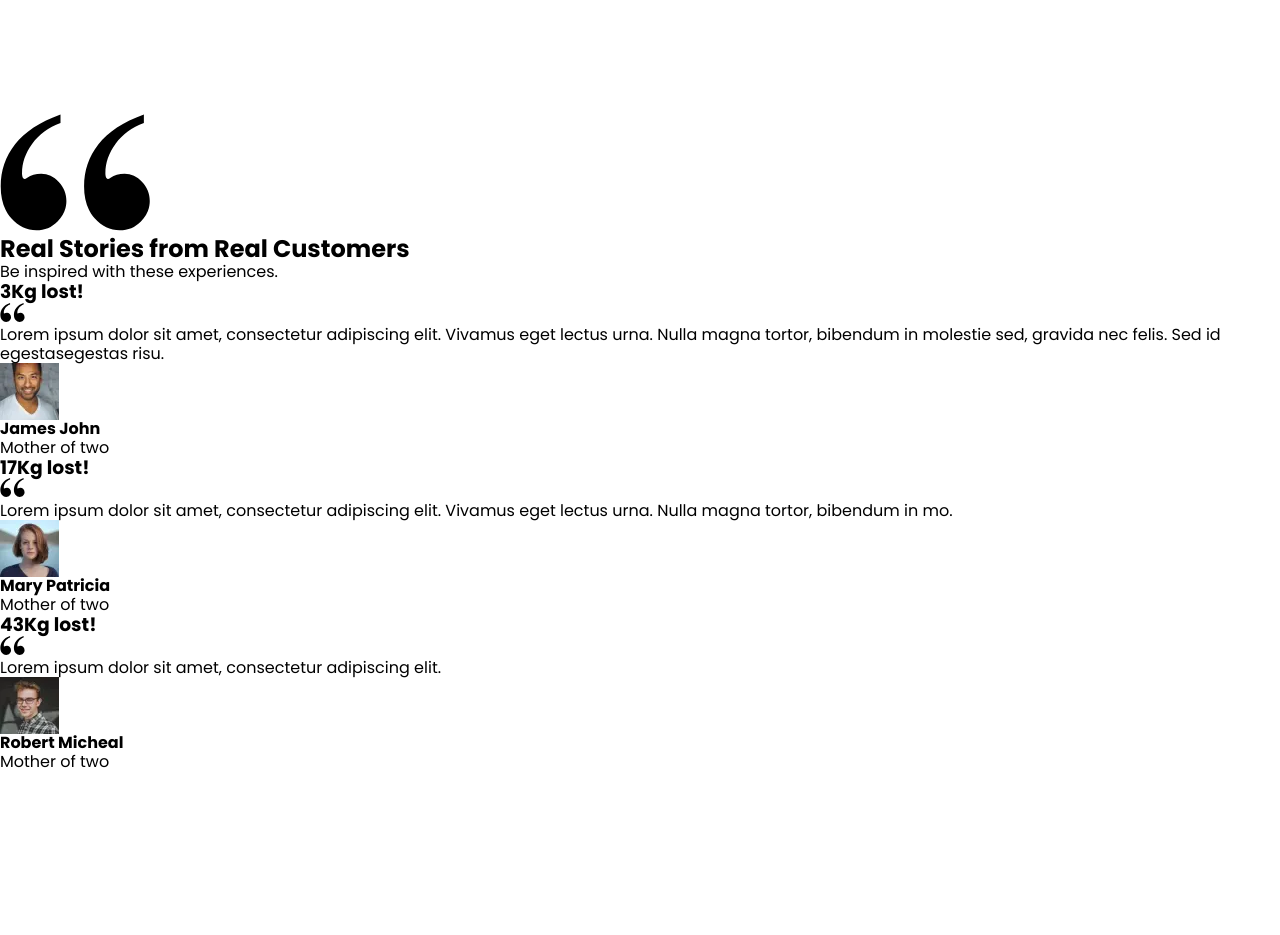
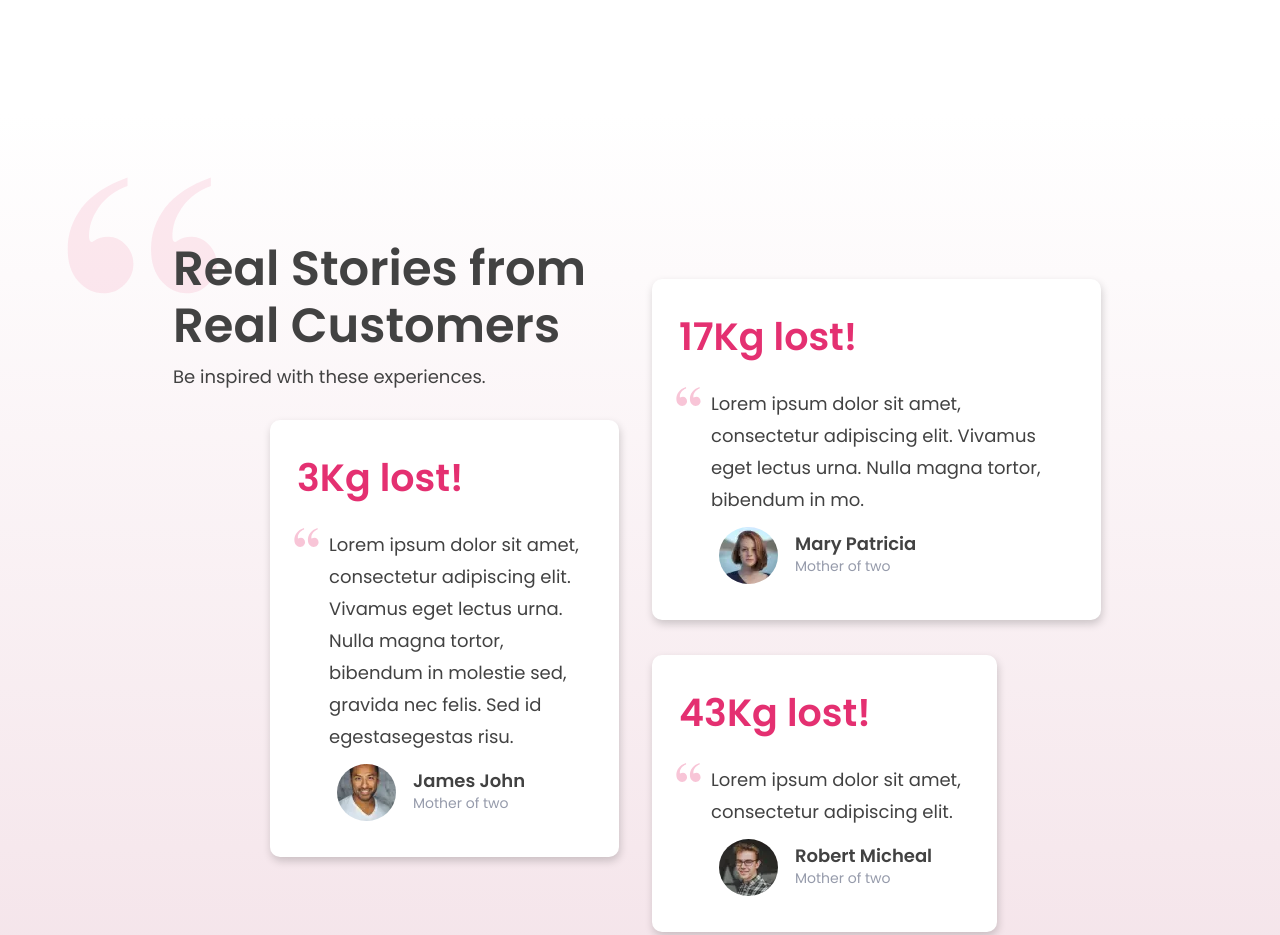
Before and after one commit to elen-purple/GoodLyfe, a plain HTML site: page index.html in a window 1280 px wide. Shown: the part 2840-3775 px from the top of the page. Before the commit the page ends 3613 px from the top, so only its background shows below. Drawn offline with nearby package versions, Linux system fonts and the light colour scheme.

Commit message:
makes real styles

```diff
--- a/index.html
+++ b/index.html
@@ -140,11 +140,14 @@
         </div>
       </section>
       <section class="real">
+        <div class="container">
           <svg class="real-icon" width="151" height="117">
             <use href="./svg/icons.svg#quotes"></use>
           </svg>
+          <div class="real-wrapper">
             <h2 class="real-title">Real Stories from Real Customers</h2>
             <p class="real-desc">Be inspired with these experiences.</p>
+          </div>
           <ul class="real-list">
             <li class="real-item">
               <h3 class="real-lost">3Kg lost!</h3>
@@ -210,6 +213,7 @@
               </div>
             </li>
           </ul>
+        </div>
       </section>
     </main>
   </body>
--- a/sass/sections/_real.scss
+++ b/sass/sections/_real.scss
@@ -0,0 +1,114 @@
+.real {
+    padding-top: 126px;
+    padding-bottom: 621px;
+    background: linear-gradient(180deg, var(--white) 0%, #f4e3e9 100%);
+}
+
+.real-icon {
+    fill: rgba(228, 48, 113, 0.1);
+    position: absolute;
+    top: -63px;
+    left: -7px;
+    z-index: 0;
+}
+
+.real-wrapper{
+    padding-left: 83px;
+    position: relative;
+    z-index: 1;
+}
+
+.real-title {
+    font-weight: 600;
+    font-size: 48px;
+    line-height: 1.192;
+    color: var(--grey-copy);
+    margin-bottom: 12px;
+    width: 414px;
+}
+
+.real-desc {
+    font-weight: 400;
+    font-size: 18px;
+    color: var(--grey-copy);
+}
+
+.real-list {}
+
+.real-item {
+    border-radius: 10px;
+    box-shadow: 1px 4px 8px 0 rgba(0, 0, 0, 0.18);
+    background: var(--white);
+    padding: 35px 34px 36px 27px;
+    position: absolute;
+}
+
+.real-item:nth-child(1) {
+    width: 349px;
+    top: 180px;
+    left: 196px;
+}
+
+.real-item:nth-child(2) {
+    width: 449px;
+    top: 39px;
+    left: 578px;
+}
+
+.real-item:nth-child(3) {
+    width: 345px;
+    top: 415px;
+    left: 578px;
+}
+
+.real-lost {
+    font-weight: 600;
+    font-size: 38px;
+    line-height: 1.192;
+    color: var(--premium-pink);
+    margin-bottom: 29px;
+}
+
+.real-quotes {
+    fill: #f8c5d7;
+    position: absolute;
+    top: 108px;
+    left: 24px;
+}
+
+.real-info {
+    padding-left: 32px;
+    font-weight: 400;
+    font-size: 18px;
+    line-height: 1.77778;
+    color: var(--grey-copy);
+}
+
+.real-wrap {
+    display: flex;
+    gap: 17px;
+    align-items: center;
+    padding-left: 40px;
+    margin-top: 11px;
+}
+
+.real-img {
+    border-radius: 50%;
+}
+
+.real-text {}
+
+.real-name {
+    font-weight: 600;
+    font-size: 18px;
+    line-height: 1.88889;
+    color: var(--grey-copy);
+    margin-bottom: -11px;
+}
+
+.real-time {
+    font-weight: 400;
+    font-size: 14px;
+    line-height: 2.42857;
+    color: #969bab;
+}
```
Also changed, not shown: css/main.css, css/main.min.css, 2 other files. Lines whose indentation alone changed are shown as unchanged.
